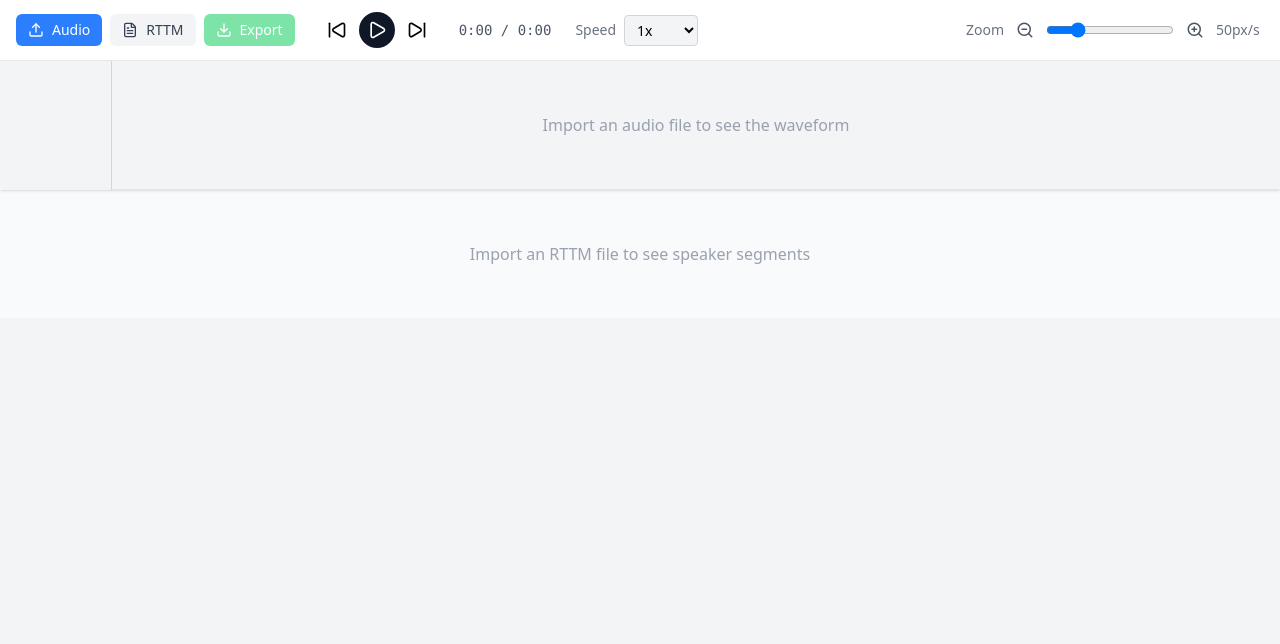
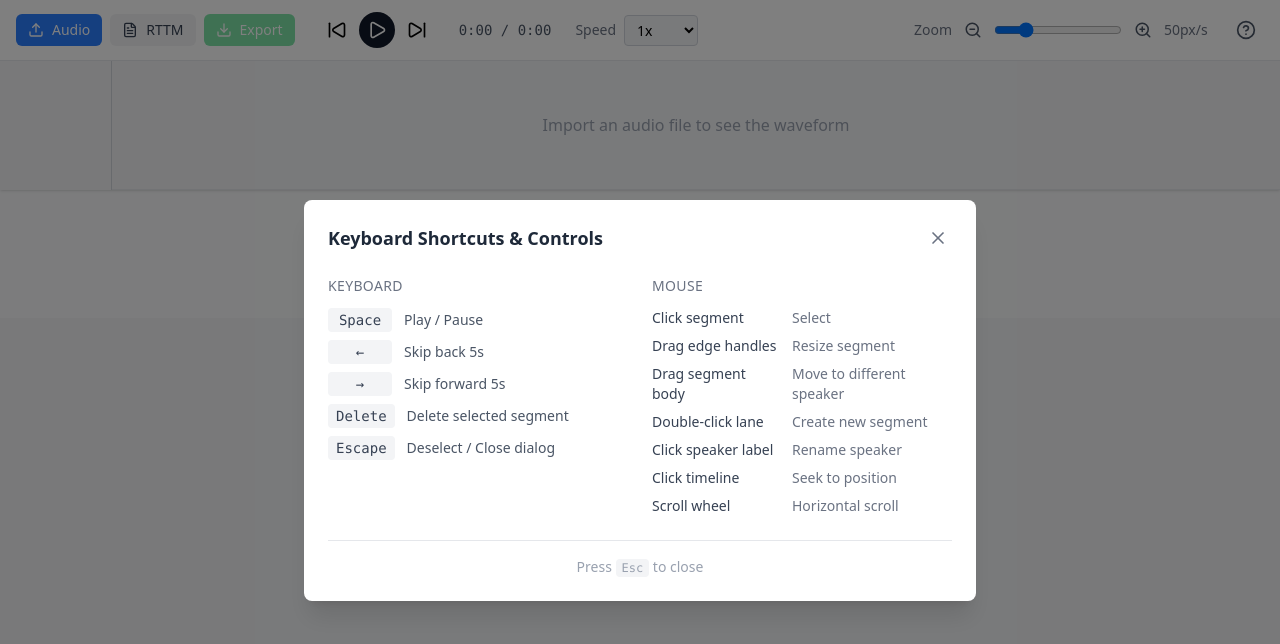
Before and after one commit to mexus/diarization-visualization, a React (Vite) app: page / in a window 1280 px wide. Shown: the top 644 px of the page. Built offline with nearby package versions, Linux system fonts and the light colour scheme.

Commit message:
Add help

```diff
--- a/src/App.tsx
+++ b/src/App.tsx
@@ -1,12 +1,22 @@
-import { useEffect } from 'react';
+import { useEffect, useState } from 'react';
 import { Header, EditorWorkspace } from './components';
 import { useEditorStore } from './store/editorStore';
 import { useStatePersistence } from './hooks/useStatePersistence';
+import { isFirstVisit, markVisited } from './utils/firstVisit';
 import './index.css';
 
 function App() {
   // Persist editor state to browser storage
   useStatePersistence();
+
+  // Check first visit once and mark as visited
+  const [showHelpOnStart] = useState(() => {
+    const firstVisit = isFirstVisit();
+    if (firstVisit) {
+      markVisited();
+    }
+    return firstVisit;
+  });
 
   // Keyboard shortcuts
   useEffect(() => {
@@ -56,7 +66,7 @@ function App() {
 
   return (
     <div className="h-screen flex flex-col bg-gray-100">
-      <Header />
+      <Header helpDefaultOpen={showHelpOnStart} />
       <EditorWorkspace />
     </div>
   );
--- a/src/components/Header.tsx
+++ b/src/components/Header.tsx
@@ -9,7 +9,9 @@ import {
   Download,
   ZoomIn,
   ZoomOut,
+  HelpCircle,
 } from 'lucide-react';
+import { ShortcutsModal } from './ShortcutsModal';
 import { useEditorStore } from '../store/editorStore';
 import { parseRTTM, serializeRTTM } from '../utils/rttmParser';
 
@@ -19,9 +21,14 @@ function formatTime(seconds: number): string {
   return `${mins}:${secs.toString().padStart(2, '0')}`;
 }
 
-export function Header() {
+interface HeaderProps {
+  helpDefaultOpen?: boolean;
+}
+
+export function Header({ helpDefaultOpen = false }: HeaderProps) {
   const audioInputRef = useRef<HTMLInputElement>(null);
   const rttmInputRef = useRef<HTMLInputElement>(null);
+  const [showHelp, setShowHelp] = useState(helpDefaultOpen);
 
   const {
     segments,
@@ -210,8 +217,20 @@ export function Header() {
           <span className="text-sm text-gray-500 w-12">
             {pixelsPerSecond}px/s
           </span>
+
+          {/* Help Button */}
+          <button
+            onClick={() => setShowHelp(true)}
+            className="p-2 rounded-md hover:bg-gray-100 transition-colors ml-2"
+            title="Keyboard shortcuts"
+          >
+            <HelpCircle size={20} className="text-gray-600" />
+          </button>
         </div>
       </div>
+
+      {/* Shortcuts Modal */}
+      <ShortcutsModal isOpen={showHelp} onClose={() => setShowHelp(false)} />
     </header>
   );
 }
--- /dev/null
+++ b/src/components/ShortcutsModal.tsx
@@ -0,0 +1,114 @@
+import { useEffect } from 'react';
+import { X } from 'lucide-react';
+
+interface ShortcutsModalProps {
+  isOpen: boolean;
+  onClose: () => void;
+}
+
+const keyboardShortcuts = [
+  { key: 'Space', action: 'Play / Pause' },
+  { key: '←', action: 'Skip back 5s' },
+  { key: '→', action: 'Skip forward 5s' },
+  { key: 'Delete', action: 'Delete selected segment' },
+  { key: 'Escape', action: 'Deselect / Close dialog' },
+];
+
+const mouseActions = [
+  { action: 'Click segment', result: 'Select' },
+  { action: 'Drag edge handles', result: 'Resize segment' },
+  { action: 'Drag segment body', result: 'Move to different speaker' },
+  { action: 'Double-click lane', result: 'Create new segment' },
+  { action: 'Click speaker label', result: 'Rename speaker' },
+  { action: 'Click timeline', result: 'Seek to position' },
+  { action: 'Scroll wheel', result: 'Horizontal scroll' },
+];
+
+export function ShortcutsModal({ isOpen, onClose }: ShortcutsModalProps) {
+  useEffect(() => {
+    if (!isOpen) return;
+
+    const handleKeyDown = (e: KeyboardEvent) => {
+      if (e.key === 'Escape') {
+        e.stopImmediatePropagation();
+        onClose();
+      }
+    };
+
+    // Use capture phase to run before App's handler
+    document.addEventListener('keydown', handleKeyDown, true);
+    return () => document.removeEventListener('keydown', handleKeyDown, true);
+  }, [isOpen, onClose]);
+
+  if (!isOpen) return null;
+
+  return (
+    <div
+      className="fixed inset-0 bg-black/50 z-50 flex items-center justify-center"
+      onClick={onClose}
+    >
+      <div
+        className="bg-white rounded-lg shadow-xl max-w-2xl w-full mx-4 p-6"
+        onClick={(e) => e.stopPropagation()}
+      >
+        {/* Header */}
+        <div className="flex items-center justify-between mb-6">
+          <h2 className="text-lg font-semibold text-gray-800">
+            Keyboard Shortcuts & Controls
+          </h2>
+          <button
+            onClick={onClose}
+            className="p-1 rounded hover:bg-gray-100 transition-colors"
+            aria-label="Close"
+          >
+            <X size={20} className="text-gray-500" />
+          </button>
+        </div>
+
+        {/* Content */}
+        <div className="grid grid-cols-1 md:grid-cols-2 gap-6">
+          {/* Keyboard Shortcuts */}
+          <div>
+            <h3 className="text-sm font-medium text-gray-500 uppercase tracking-wide mb-3">
+              Keyboard
+            </h3>
+            <div className="space-y-2">
+              {keyboardShortcuts.map(({ key, action }) => (
+                <div key={key} className="flex items-center gap-3">
+                  <kbd className="inline-block bg-gray-100 text-gray-700 px-2 py-0.5 rounded font-mono text-sm min-w-[4rem] text-center">
+                    {key}
+                  </kbd>
+                  <span className="text-gray-600 text-sm">{action}</span>
+                </div>
+              ))}
+            </div>
+          </div>
+
+          {/* Mouse Actions */}
+          <div>
+            <h3 className="text-sm font-medium text-gray-500 uppercase tracking-wide mb-3">
+              Mouse
+            </h3>
+            <div className="space-y-2">
+              {mouseActions.map(({ action, result }) => (
+                <div key={action} className="flex items-start gap-3">
+                  <span className="text-gray-700 text-sm font-medium min-w-[8rem]">
+                    {action}
+                  </span>
+                  <span className="text-gray-500 text-sm">{result}</span>
+                </div>
+              ))}
+            </div>
+          </div>
+        </div>
+
+        {/* Footer */}
+        <div className="mt-6 pt-4 border-t border-gray-200 text-center">
+          <p className="text-sm text-gray-400">
+            Press <kbd className="bg-gray-100 px-1.5 py-0.5 rounded font-mono text-xs">Esc</kbd> to close
+          </p>
+        </div>
+      </div>
+    </div>
+  );
+}
--- a/src/components/index.ts
+++ b/src/components/index.ts
@@ -8,3 +8,4 @@ export { SegmentBlock } from './SegmentBlock';
 export { Playhead } from './Playhead';
 export { DragGuideLine } from './DragGuideLine';
 export { GhostSegment } from './GhostSegment';
+export { ShortcutsModal } from './ShortcutsModal';
--- /dev/null
+++ b/src/utils/firstVisit.ts
@@ -0,0 +1,9 @@
+const STORAGE_KEY = 'diarization-editor-visited';
+
+export function isFirstVisit(): boolean {
+  return localStorage.getItem(STORAGE_KEY) !== 'true';
+}
+
+export function markVisited(): void {
+  localStorage.setItem(STORAGE_KEY, 'true');
+}
```
Also changed, not shown: 1 other file (tests, documents, lock files or other folders).
